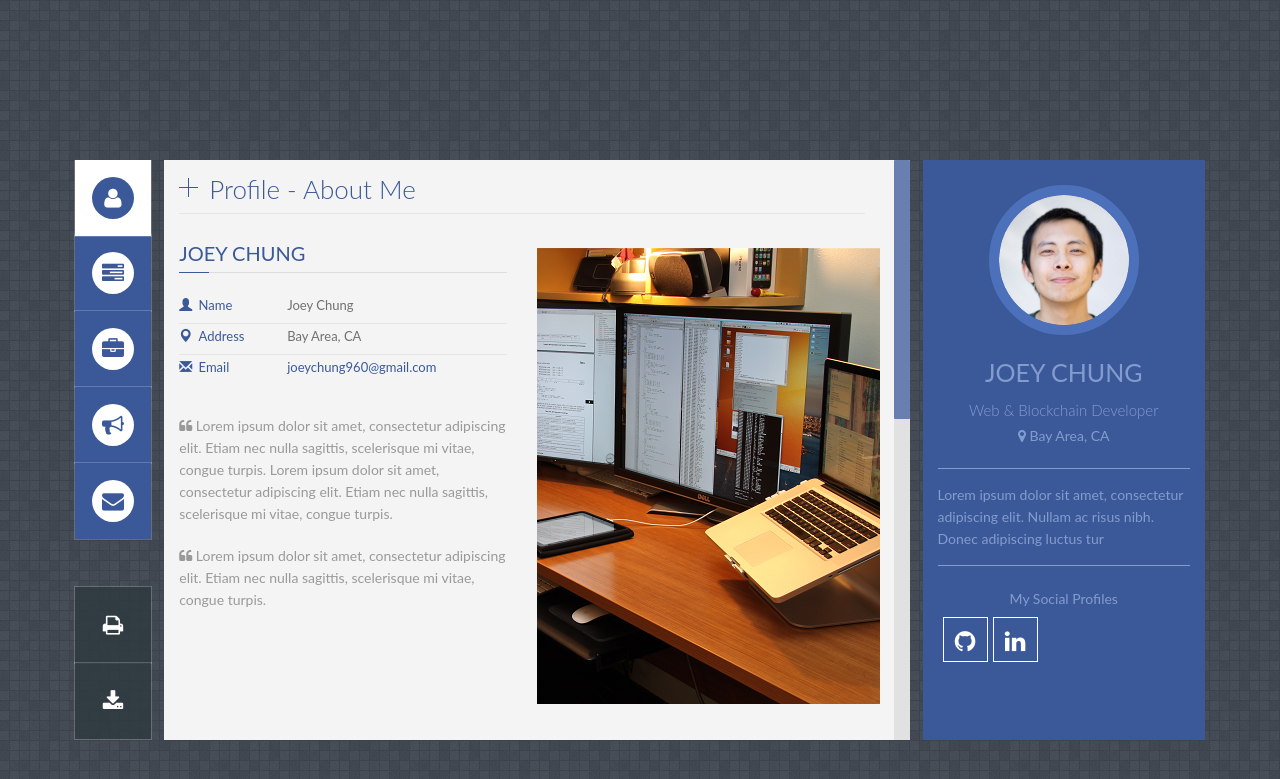
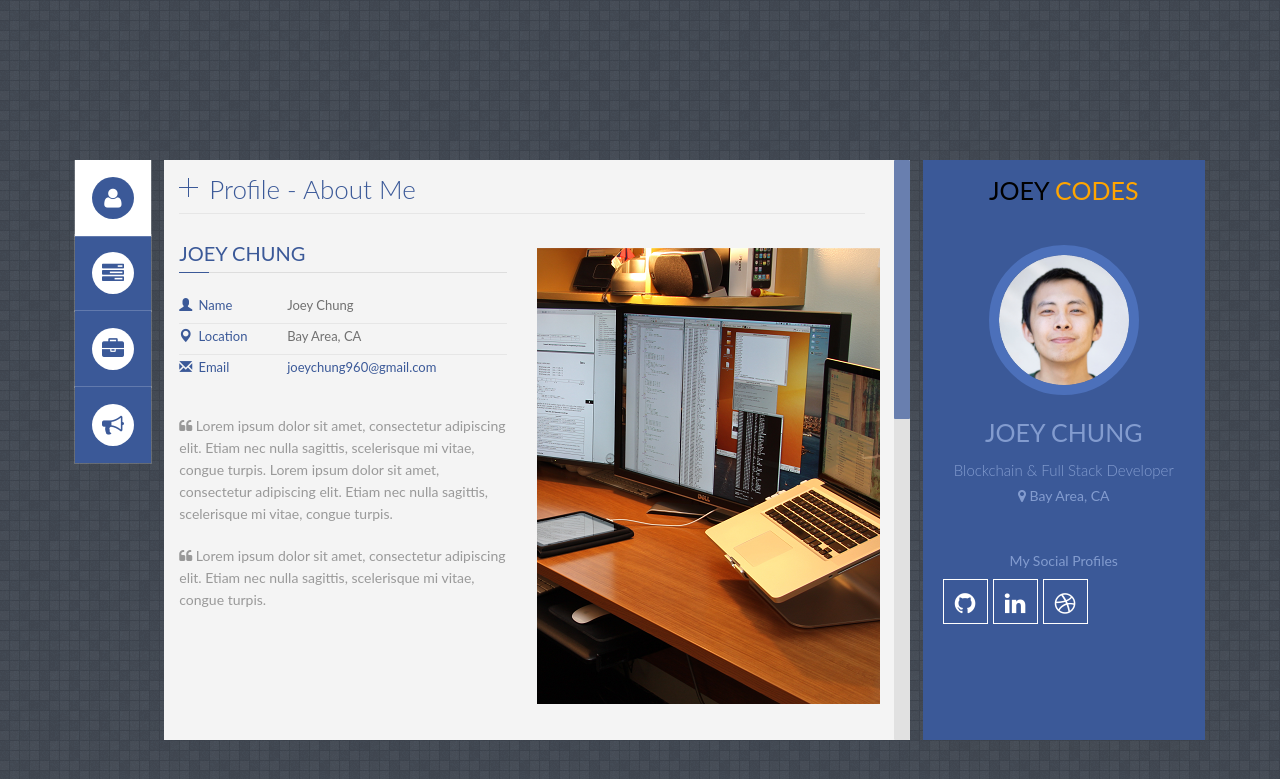
Before and after one commit to jchung05/jchung05.github.io, a Jekyll site: the page built from index.html, in a window 1280 px wide. Shown: the top 779 px of the page. Built offline with Jekyll 4.4.1, drawn with Linux system fonts in a browser that asks for light colours; some web fonts are replaced.

Commit message:
Adding in favicon and modifying the landing index page

```diff
--- a/_config.yml
+++ b/_config.yml
@@ -7,13 +7,15 @@ baseurl: '/' #change it according to your repository name
 
 # Profile information
 yourname: Joey Chung  ## put your name
-title: 'Web & Blockchain Developer'  ## your title
+title: 'Blockchain & Full Stack Developer'  ## your title
 location: Bay Area, CA
 
 
 ## Social Profiles
 linkedin: http://www.linkedin.com/in/jchung05  ## your linkedin account url
 github: https://github.com/jchung05
+medium: https://medium.com/@joeychung960
+twitter: https://twitter.com/@CountChococat
 
 
 
--- a/_includes/profile.html
+++ b/_includes/profile.html
@@ -23,7 +23,7 @@
 
             <li>
                 <i class="glyphicon glyphicon-map-marker"></i>
-                <label>Address</label>
+                <label>Location</label>
                 <span class="value">Bay Area, CA</span>
                 <div class="clear"></div>
             </li>
--- a/index.html
+++ b/index.html
@@ -37,17 +37,22 @@ layout: default
 <!-- profile -->
 <div class="col-md-3 widget-profil">
 <div class="row">
+    <!-- Site Title -->
+    <div class="col-lg-12 col-md-12 col-sm-3 col-xs-12 ">
+        <!-- style for simple image profile -->
+        <div>
+		<h1 id="name" class="transition-02">
+			<span style="color:black">Joey</span> <span style="color:orange">Codes</span>
+		</h1>
+	</div>
+    </div>
+    <!-- End Site Title -->
 
     <!-- Profile Image -->
     <div class="col-lg-12 col-md-12 col-sm-3 col-xs-12 ">
-
-
-
-
         <!-- style for simple image profile -->
-   		<div class="circle-img" id="pic_prof_2" style="display:block"></div>
-
-
+   		<div class="circle-img" id="pic_prof_2" style="display:block">
+		</div>
     </div>
     <!-- End Profile Image -->
 
@@ -62,22 +67,14 @@ layout: default
         <!-- End Profile info -->
 
 
-        <!-- Profile Description -->
-        <div id="profile_desc">
-            <p>
-            	Lorem ipsum dolor sit amet, consectetur adipiscing elit. Nullam ac risus nibh. Donec adipiscing luctus tur
-            </p>
-
-        </div>
-        <!-- End Profile Description -->
-
-
         <!-- Name -->
          <div id="profile_social">
             <h6>My Social Profiles</h6>
 
             <a href="{{site.github}}"><i class="fa fa-github"></i></a>
             <a href="{{site.linkedin}}"><i class="fa fa-linkedin"></i></a>
+	    <a href="{{site.medium}}"><i class="fa fa-dribbble"></i></a>
+	    <!--<a href="{{site.twitter}}"><i class="fa fa-twitter"></i></a>-->
             <div class="clear"></div>
         </div>
         <!-- End Name -->
@@ -115,13 +112,6 @@ layout: default
             <i class="fa fa-bullhorn icon_menu"></i>
         </li>
 
-        <li class="tabs-contact hi-icon-wrap hi-icon-effect-5 hi-icon-effect-5a" data-tab-name="contact" style="margin-bottom: 48px !important;">
-            <span class="tite-list">contact</span>
-            <i class="fa fa-envelope icon_menu"></i>
-        </li>
-
-        <a href="#" id="print"><i class="fa fa-print icon_print"></i> </a>
-        <a href="#" id="downlowd"><i class="fa fa-download icon_print"></i> </a>
     </ul>
     <!-- /resp-tabs-list -->
 
```
Also changed, not shown: assets/images/favicon/favicon.ico.
